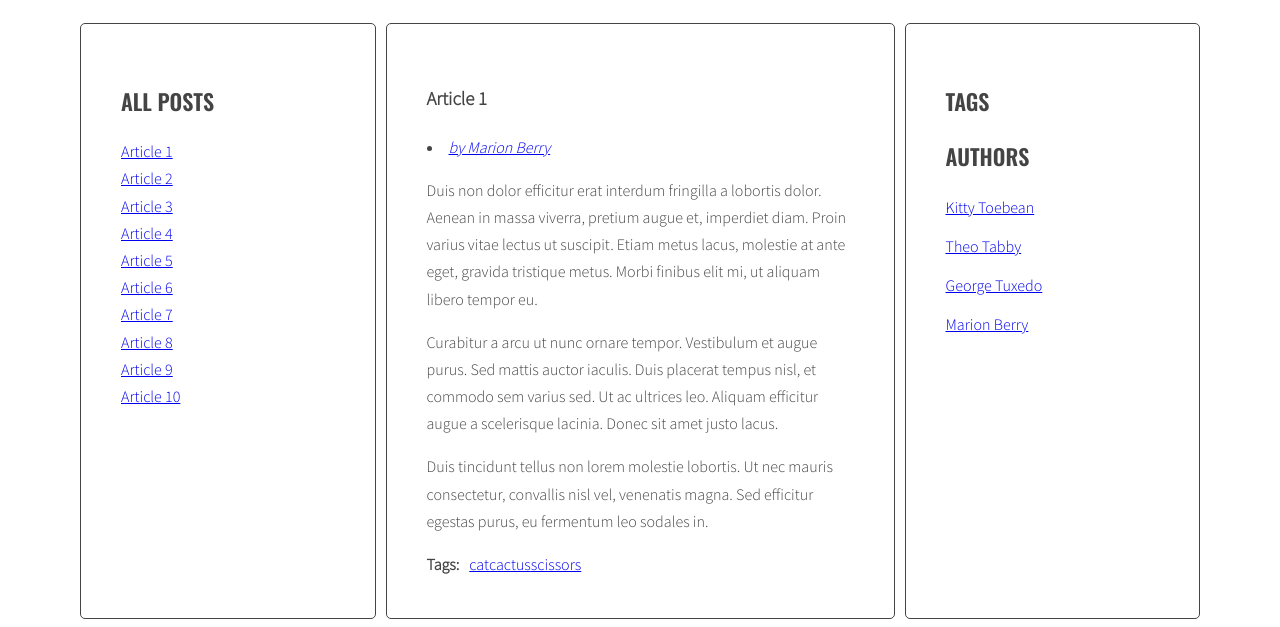
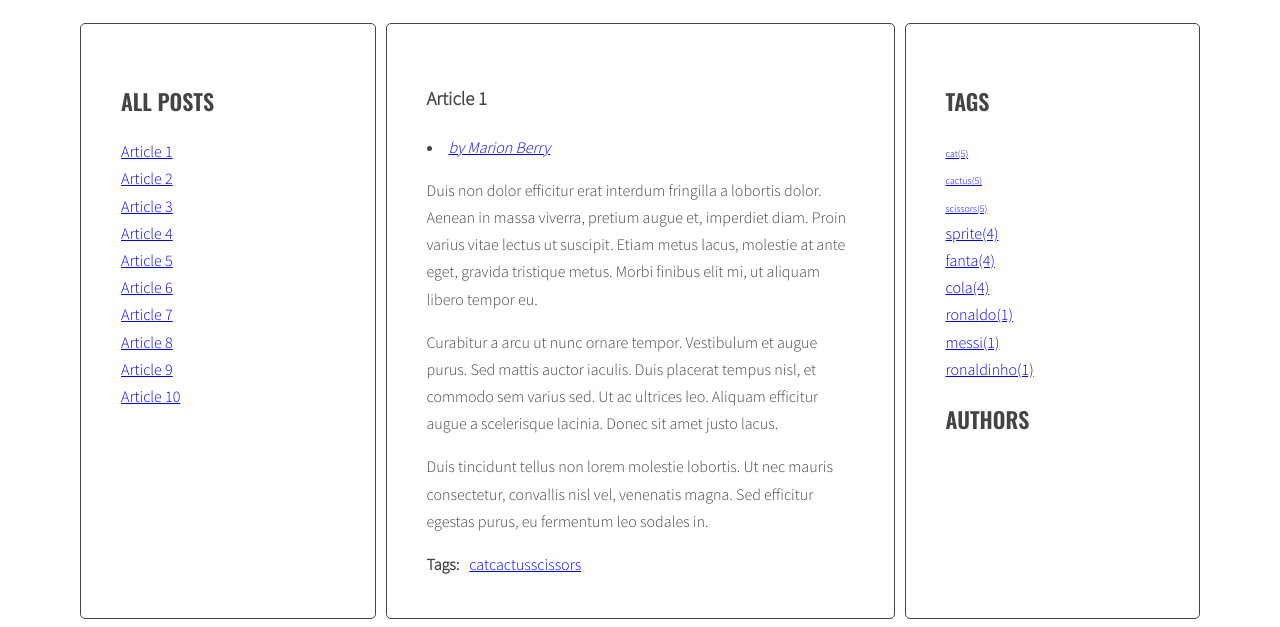
Before and after one commit to PatrykSwiechowski/javascript-blog3, a website: page index.html in a window 1280 px wide. Shown: the part 220-847 px from the top of the page. Drawn offline with nearby package versions, Linux system fonts and the light colour scheme.

Commit message:
7.3 generate authors

```diff
--- a/index.html
+++ b/index.html
@@ -272,19 +272,10 @@
               </a>
             </li>
             <li>
-              <a href="#">
-                <span class="author-name">Theo Tabby</span>
-              </a>
             </li>
             <li>
-              <a href="#">
-                <span class="author-name">George Tuxedo</span>
-              </a>
             </li>
             <li>
-              <a href="#">
-                <span class="author-name">Marion Berry</span>
-              </a>
             </li>
           </ul>
         </aside>
--- a/js/script.js
+++ b/js/script.js
@@ -43,7 +43,10 @@ const optArticleSelector = '.post',
   optTitleListSelector = '.titles',
   optArticleTagsSelector = '.post-tags .list',
   optArticleAuthorSelector = '.post-author',
-  optTagsListSelector = '.list .tags';
+  optTagsListSelector = '.list.tags',
+  optCloudClassCount = 5,
+  optCloudClassPrefix = 'tag-size-',
+  optAuthorsListSelector = '.list.authors';
 
 function generateTitleLinks(customSelector = '') {
 
@@ -81,6 +84,40 @@ function generateTitleLinks(customSelector = '') {
 
 }
 generateTitleLinks();
+
+function calculateTagsParams(tags) {
+  const params = { max: '0', min: '999999' };
+  for (let tag in tags) {
+    console.log(tag + ' is used ' + tags[tag] + ' times');
+    if (tags[tag] > params.max) {
+      params.max = tags[tag];
+    } else if (tags[tag] < params.min) {
+      params.min = tags[tag];
+    }
+  }
+
+  return params;
+}
+
+function calculateTagClass(count, params) {
+  let classNumber = Math.floor(0.5 * 5 + 1);
+
+  classNumber = Math.floor(0.5 * optCloudClassCount + 1);
+
+  classNumber = Math.floor((4 / 8) * optCloudClassCount + 1);
+
+  classNumber = Math.floor(((6 - 2) / (10 - 2)) * optCloudClassCount + 1);
+
+  classNumber = Math.floor(((count - 2) / (10 - 2)) * optCloudClassCount + 1);
+
+  classNumber = Math.floor(((count - 2) / (params.max - 2)) * optCloudClassCount + 1);
+
+  classNumber = Math.floor(((count - params.min) / (params.max - 2)) * optCloudClassCount + 1);
+
+  classNumber = Math.floor(((count - params.min) / (params.max - params.min)) * optCloudClassCount + 1);
+  return optCloudClassPrefix + classNumber;
+
+}
 
 function generateTags() {
   /* [NEW] create a new variable allTags with an empty object */
@@ -125,15 +162,22 @@ function generateTags() {
     /* END LOOP: for every article: */
   }
   /* [NEW] find list of tags in right column */
-  const tagList = document.querySelectorAll(optTagsListSelector);
+  const tagList = document.querySelector(optTagsListSelector);
+  /* obliczanie parametrów*/
+  const tagsParams = calculateTagsParams(allTags);
+  console.log('tagsParams:', tagsParams)
   /* [NEW] create variable for all links HTML code */
   let allTagsHTML = '';
 
   /* [NEW] START LOOP: for each tag in allTags: */
   for (let tag in allTags) {
     /* [NEW] generate code of a link and add it to allTagsHTML */
-    allTagsHTML += tag + ' (' + allTags[tag] + ') ';
+    //allTagsHTML += '<li><a href= #tag-' + tag + '><span>' + tag + '(' + allTags[tag] + ')</span></a></li>';
+    const tagLinkHTML = '<li><a class = ' + calculateTagClass(allTags[tag], tagsParams) + ' href = #tag-' + tag + '><span>' + tag + '(' + allTags[tag] + ')</span></a></li>';
+    allTagsHTML += tagLinkHTML;
+    console.log('tagLinkHTML:', tagLinkHTML);
   }
+  console.log(allTagsHTML);
   /* [NEW] END LOOP: for each tag in allTags: */
 
   /*[NEW] add HTML from allTagsHTML to tagList */
@@ -192,19 +236,42 @@ function addClickListenersToTags() {
 addClickListenersToTags();
 
 function generateAuthors() {
+  /* [NEW] create a new variable allAuthors with an empty object */
+  let allAuthors = {};
   const articles = document.querySelectorAll(optArticleSelector);
   for (let article of articles) {
     const authorWrapper = article.querySelector(optArticleAuthorSelector);
     console.log(authorWrapper);
     let html = '';
     const authorTags = article.getAttribute('data-author');
-    console.log(authorTags);
+    let allAuthors = { authorTags };
+    console.log(allAuthors);
     const authorHtml = '<li><a href= "#author-' + authorTags + '">' + authorTags + '</a></li>';
     console.log(authorHtml);
     console.log(html);
+    /* [NEW] check if this link is NOT already in allTags */
+    if (!allAuthors[authorTags]) {
+      /* [NEW] add tag to allTags object */
+      allAuthors[authorTags] = 1;
+    } else {
+      allAuthors[authorTags]++;
+    }
     authorWrapper.innerHTML = authorHtml;
+  }
 
+  /* [NEW] find list of author in right column */
+  const authorList = document.querySelector(optAuthorsListSelector);
+  console.log(authorList);
+  /* [NEW] create variable for all links HTML code */
+  let allAuthorsLink = '';
+  for (let authorTags in allAuthors) {
+    const authorLinkHtml = '<li><a href = "#author-' + authorTags + '><span class = "author-name"' + ">" + authorTags + '(' + allAuthors[authorTags] + ') </span>';
+    allAuthorsLink += authorLinkHtml;
+    console.log(authorLinkHtml);
   }
+  console.log(allAuthorsLink);
+  authorList.innerHTML = allAuthorsLink;
+
 
 }
 generateAuthors();
--- a/sass/style.scss
+++ b/sass/style.scss
@@ -42,7 +42,15 @@ body {
 }
 
 /* Layout */
-
+.sidebar .list .tag-size-6{
+  font-size: 100%;
+}
+.sidebar .list .tag-size-4{
+  font-size: 60%;
+}
+.sidebar .list .tag-size-1{
+  font-size: 30%;
+}
 .wrapper {
   display: flex;
   margin-left: 10px;
@@ -80,6 +88,10 @@ body {
 }
 
 /* Lists */
+.list.tags{
+  display: inline;
+
+}
 
 .list {
   list-style-type: none;
```
